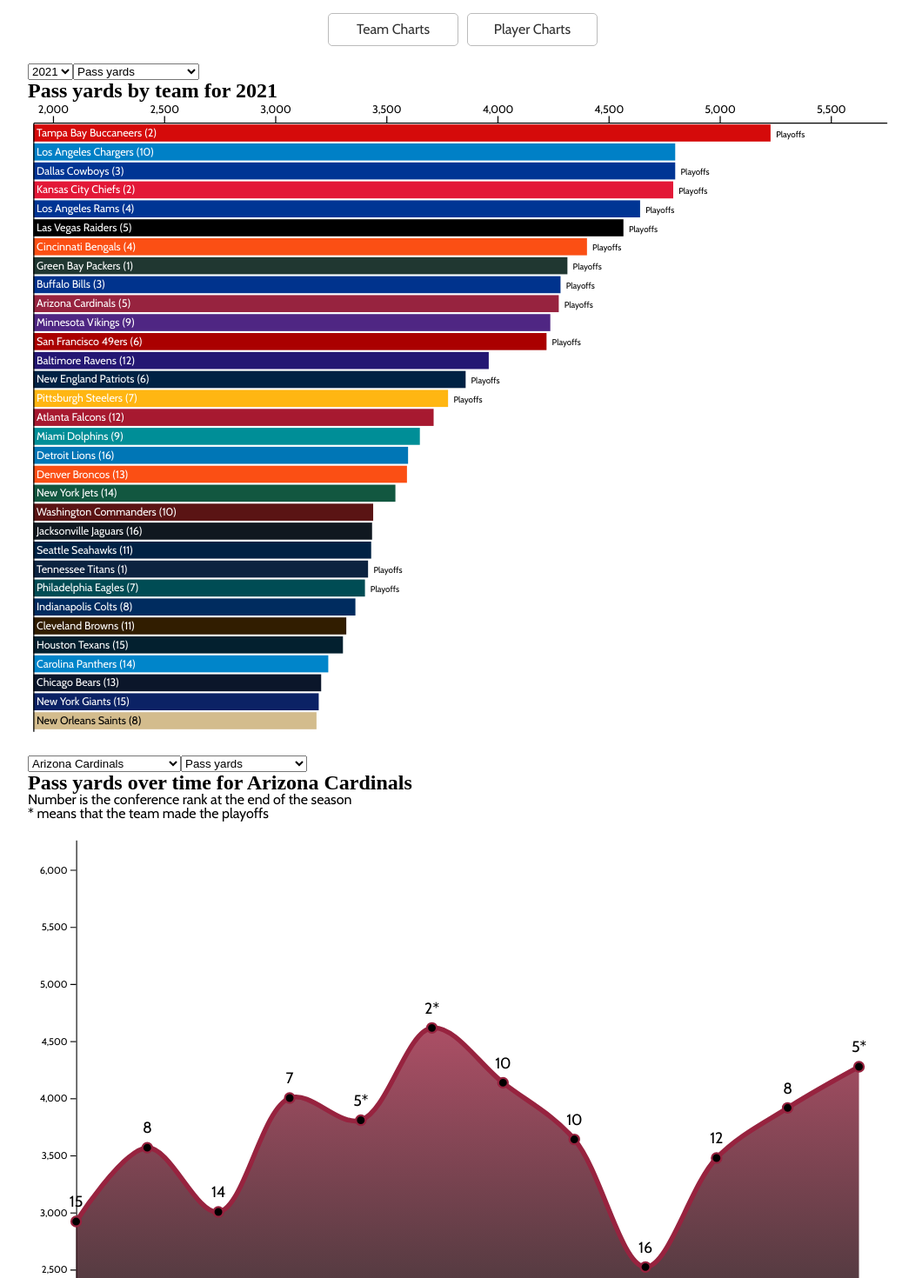
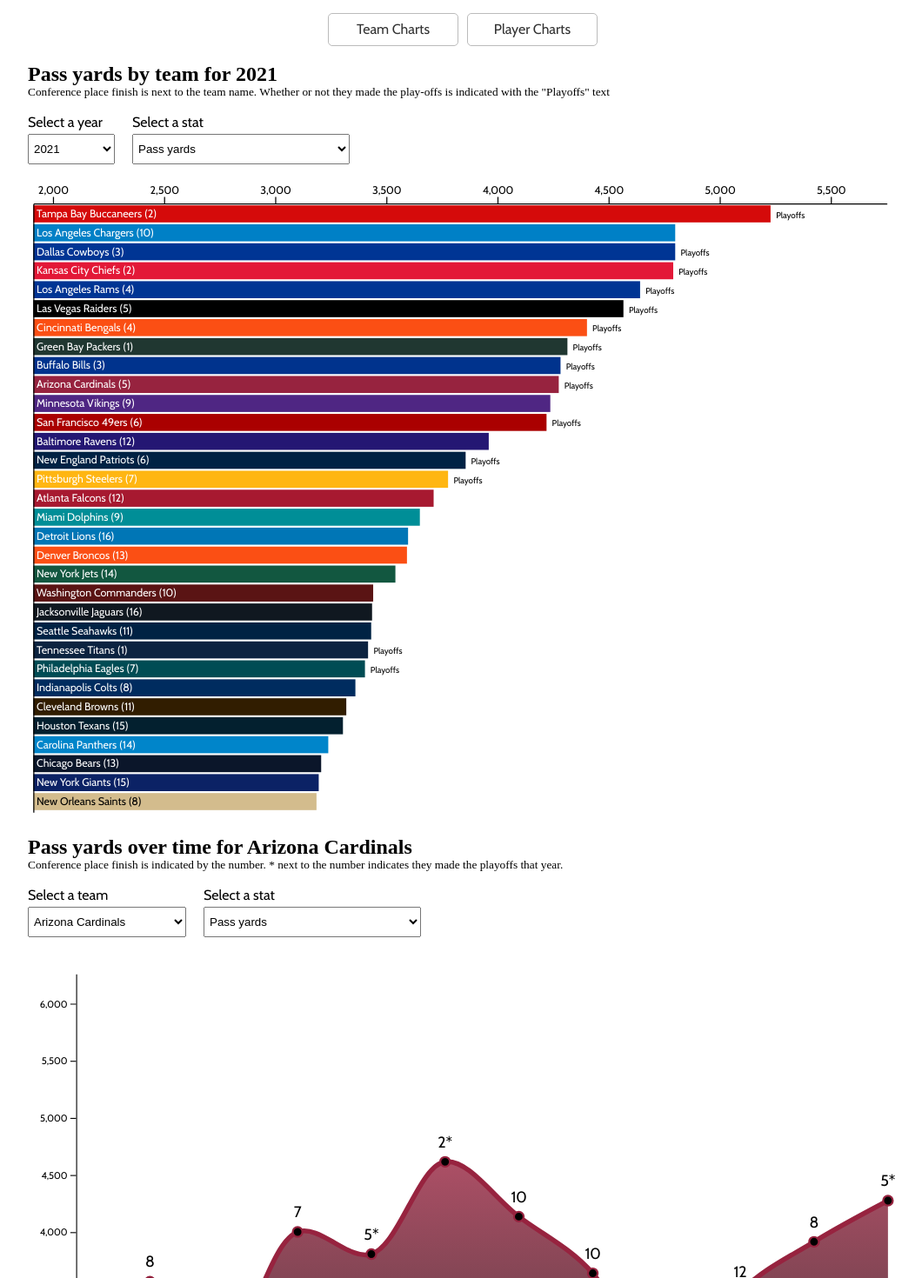
Before and after one commit to sscaff1/rundatball, a Next.js app: page /team-charts in a window 1280 px wide. Shown: the part 100-1570 px from the top of the page at 87% size, without its empty margins (108-1168 px from the left). Built offline with nearby package versions, Linux system fonts and the light colour scheme; a web font is replaced by a local one.

Commit message:
adding more stats

```diff
--- a/components/TeamCharts.js
+++ b/components/TeamCharts.js
@@ -11,11 +11,26 @@
   { label: 'Pass attempts', stat: 'pass_att' },
   { label: 'Pass TDs', stat: 'pass_td' },
   { label: 'Rush yards', stat: 'rush_yds' },
-  { label: 'Rush yards / attempt', stat: 'rush_yds_per_att' },
+  { label: 'Rush yards per attempt', stat: 'rush_yds_per_att' },
   { label: 'Rush TDs', stat: 'rush_td' },
   { label: 'First downs', stat: 'first_down' },
   { label: 'Fumbles lost', stat: 'fumbles_lost' },
   { label: 'Penalties', stat: 'penalties' },
+  { label: 'Points', stat: 'points' },
+  { label: 'Total yards', stat: 'total_yards' },
+  { label: 'Offensive plays', stat: 'plays_offense' },
+  { label: 'Yards per play', stat: 'yds_per_play_offense' },
+  { label: 'Turnovers', stat: 'turnovers' },
+  { label: 'Fumbles lost', stat: 'fumbles_lost' },
+  { label: 'First downs', stat: 'first_down' },
+  { label: 'Net yards per attempt', stat: 'pass_net_yds_per_att' },
+  { label: 'Passing first downs', stat: 'pass_fd' },
+  { label: 'Rushing attempts', stat: 'rush_att' },
+  { label: 'Rushing first downs', stat: 'rush_fd' },
+  { label: 'Penalty yards', stat: 'penalties_yds' },
+  { label: 'Penalty first downs', stat: 'pen_fd' },
+  { label: 'Percent of drives ending in a TD', stat: 'score_pct' },
+  { label: 'Percent of drives ending in a turnover', stat: 'turnover_pct' },
 ];
 
 const years = [
@@ -177,6 +192,15 @@
   }, [svgHeight, svgWidth]);
   return (
     <div>
+      <div>
+        <div className="teamChartTitle" />
+        <small>
+          Conference place finish is next to the team name. Whether or not they made the play-offs
+          is indicated with the {`"Playoffs"`} text
+        </small>
+        <div className="selectControls">
+          <label htmlFor="yearSelect">
+            <p>Select a year</p>
             <select name="year" id="yearSelect">
               {years.map((year) => (
                 <option key={`option-${year}`} value={year}>
@@ -184,6 +208,9 @@
                 </option>
               ))}
             </select>
+          </label>
+          <label htmlFor="statSelect">
+            <p>Select a stat</p>
             <select name="stat" id="statSelect">
               {optionStats.map((stat) => (
                 <option key={`option-${stat.stat}`} value={stat.stat}>
@@ -191,12 +218,39 @@
                 </option>
               ))}
             </select>
-      <div>
-        <div className="teamChartTitle" />
+          </label>
+        </div>
         <svg preserveAspectRatio="xMinYMin meet" viewBox={`0 0 ${svgWidth} ${svgHeight}`}>
           <svg ref={svgRef} />
         </svg>
       </div>
+      <style jsx>{`
+        select {
+          padding: 8px 4px 8px 2px;
+          min-width: 100px;
+        }
+        .selectControls {
+          display: flex;
+          align-items: center;
+          margin: 20px 0;
+        }
+        .selectControls > label:first-child {
+          margin-right: 20px;
+        }
+        .selectControls p {
+          margin-bottom: 5px;
+        }
+        @media only screen and (max-width: 600px) {
+          .selectControls {
+            flex-direction: column;
+            align-items: flex-start;
+          }
+          .selectControls > label:first-child {
+            margin-right: 0;
+            margin-bottom: 20px;
+          }
+        }
+      `}</style>
     </div>
   );
 };
--- a/components/TeamSpecificOverTimeChart.js
+++ b/components/TeamSpecificOverTimeChart.js
@@ -11,11 +11,26 @@
   { label: 'Pass attempts', stat: 'pass_att' },
   { label: 'Pass TDs', stat: 'pass_td' },
   { label: 'Rush yards', stat: 'rush_yds' },
-  { label: 'Rush yards / attempt', stat: 'rush_yds_per_att' },
+  { label: 'Rush yards per attempt', stat: 'rush_yds_per_att' },
   { label: 'Rush TDs', stat: 'rush_td' },
   { label: 'First downs', stat: 'first_down' },
   { label: 'Fumbles lost', stat: 'fumbles_lost' },
   { label: 'Penalties', stat: 'penalties' },
+  { label: 'Points', stat: 'points' },
+  { label: 'Total yards', stat: 'total_yards' },
+  { label: 'Offensive plays', stat: 'plays_offense' },
+  { label: 'Yards per play', stat: 'yds_per_play_offense' },
+  { label: 'Turnovers', stat: 'turnovers' },
+  { label: 'Fumbles lost', stat: 'fumbles_lost' },
+  { label: 'First downs', stat: 'first_down' },
+  { label: 'Net yards per attempt', stat: 'pass_net_yds_per_att' },
+  { label: 'Passing first downs', stat: 'pass_fd' },
+  { label: 'Rushing attempts', stat: 'rush_att' },
+  { label: 'Rushing first downs', stat: 'rush_fd' },
+  { label: 'Penalty yards', stat: 'penalties_yds' },
+  { label: 'Penalty first downs', stat: 'pen_fd' },
+  { label: 'Percent of drives ending in a TD', stat: 'score_pct' },
+  { label: 'Percent of drives ending in a turnover', stat: 'turnover_pct' },
 ];
 
 const teams = Object.keys(teamColors);
@@ -60,7 +75,7 @@
   const svgHeight = isMobile ? svgHeightSm : svgHeightBig;
 
   useEffect(() => {
-    const margin = { bottom: 20, left: 50, right: 40, top: 20 };
+    const margin = { bottom: 20, left: 50, right: 10, top: 20 };
     const width = svgWidth - margin.left - margin.right;
     const height = svgHeight - margin.top - margin.bottom;
     const g = d3
@@ -235,6 +250,17 @@
   }, [svgHeight, svgWidth]);
   return (
     <div>
+      <div>
+        <div>
+          <div id="byTeamChartTitle" />
+          <small>
+            Conference place finish is indicated by the number. * next to the number indicates they
+            made the playoffs that year.
+          </small>
+        </div>
+        <div className="selectControls">
+          <label htmlFor="teamSelectByTeam">
+            <p>Select a team</p>
             <select name="team" id="teamSelectByTeam">
               {teams.map((team) => (
                 <option key={`option-${team}`} value={team}>
@@ -242,6 +268,9 @@
                 </option>
               ))}
             </select>
+          </label>
+          <label htmlFor="statSelectByTeam">
+            <p>Select a stat</p>
             <select name="stat" id="statSelectByTeam">
               {optionStats.map((stat) => (
                 <option key={`option-${stat.stat}`} value={stat.stat}>
@@ -249,16 +278,39 @@
                 </option>
               ))}
             </select>
-      <div>
-        <div>
-          <div id="byTeamChartTitle" />
-          <p>Number is the conference rank at the end of the season</p>
-          <p>* means that the team made the playoffs</p>
+          </label>
         </div>
         <svg preserveAspectRatio="xMinYMin meet" viewBox={`0 0 ${svgWidth} ${svgHeight}`}>
           <svg ref={svgRef} />
         </svg>
       </div>
+      <style jsx>{`
+        select {
+          padding: 8px 4px 8px 2px;
+          min-width: 100px;
+        }
+        .selectControls {
+          display: flex;
+          align-items: center;
+          margin: 20px 0;
+        }
+        .selectControls > label:first-child {
+          margin-right: 20px;
+        }
+        .selectControls p {
+          margin-bottom: 5px;
+        }
+        @media only screen and (max-width: 600px) {
+          .selectControls {
+            flex-direction: column;
+            align-items: flex-start;
+          }
+          .selectControls > label:first-child {
+            margin-right: 0;
+            margin-bottom: 20px;
+          }
+        }
+      `}</style>
     </div>
   );
 };
```
Also changed, not shown: package.json (+8 -7 lines), 1 other file (tests, documents, lock files or other folders). Lines whose indentation alone changed are shown as unchanged.
